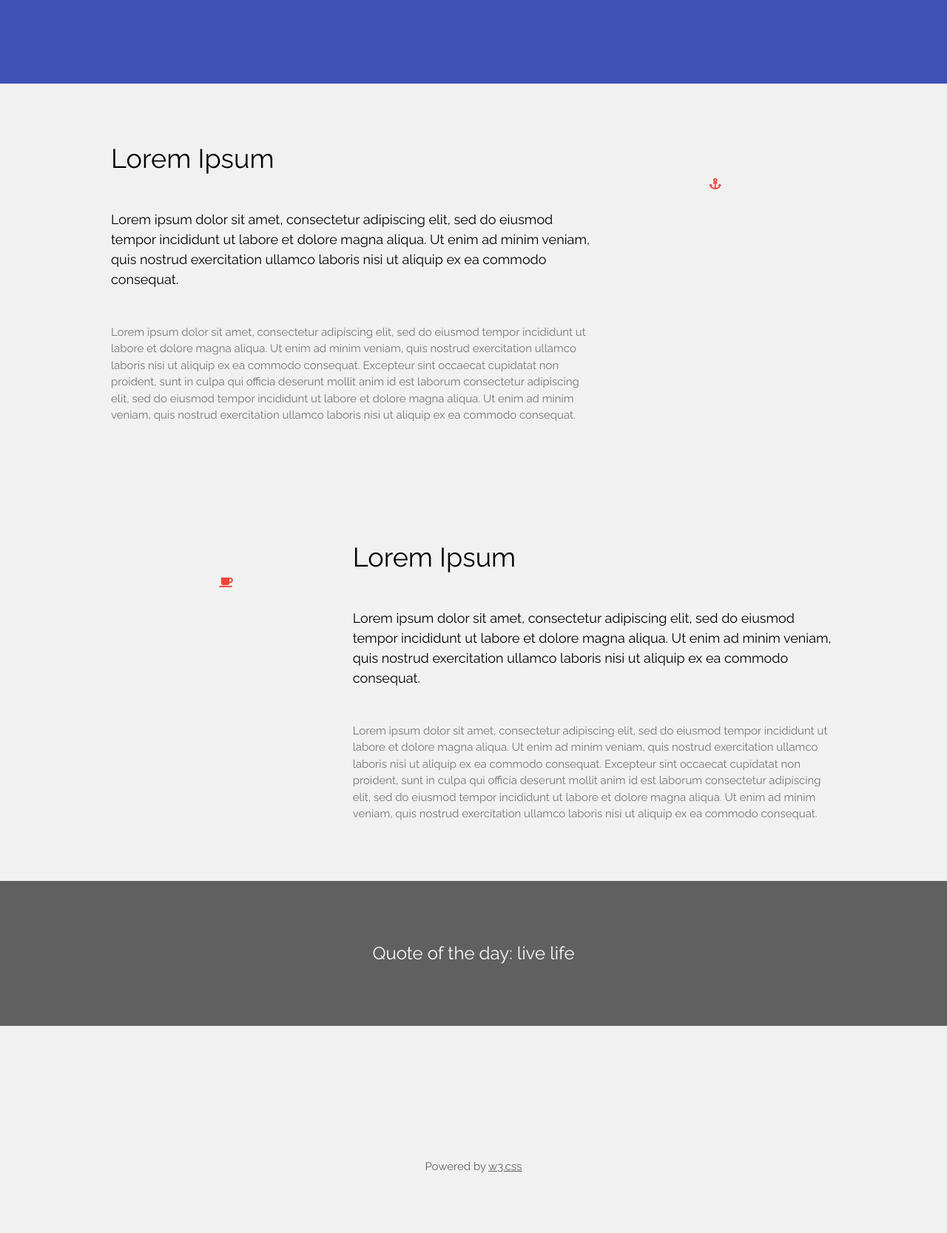
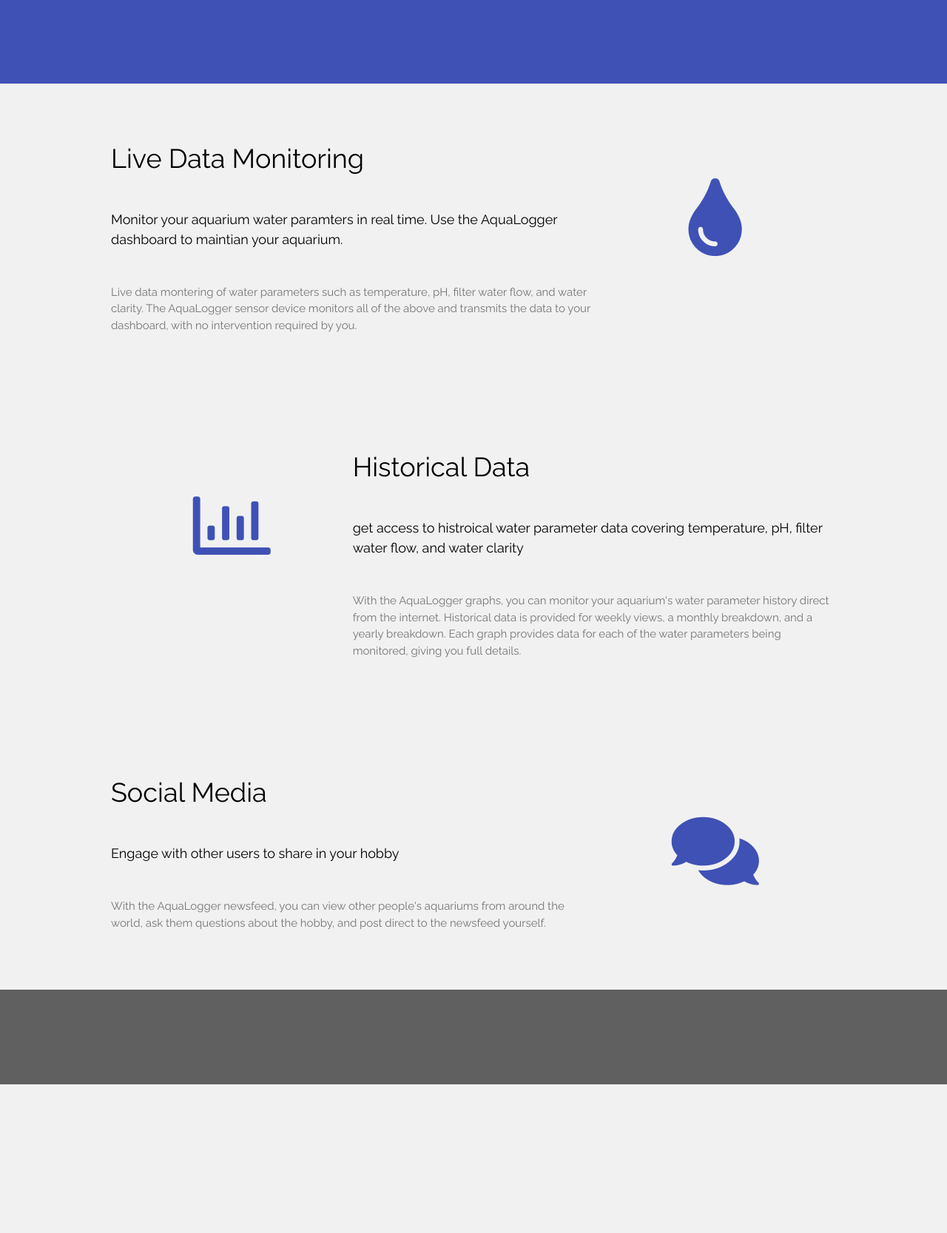
Before and after one commit to TinsleyGL/aquariumWebsite, a Flask app: page / in a window 1280 px wide. Shown: the part 329-1996 px from the top of the page at 74% size. After the commit the page ends 1795 px from the top, so only its background shows below. Run offline with Flask 2, Linux system fonts and the light colour scheme; some libraries are stand-ins or nearby versions.

Commit message:
finished

```diff
--- a/app/models.py
+++ b/app/models.py
@@ -115,7 +115,6 @@
             return mean
         except:
             pass
-            #print("An exception occurred")
             return 0
 
     def monthAverage(self, value, param):
--- a/app/routes.py
+++ b/app/routes.py
@@ -30,10 +30,7 @@
             flash(u'Invalid username or password', 'loginError')
             return redirect(url_for('index'))
         login_user(user, remember=form.remember_me.data)
-        next_page = request.args.get('next')
-        if not next_page or url_parse(next_page).netloc != '':
-            next_page = url_for('user', username=current_user.username)
-        return redirect(next_page)
+        return redirect(url_for('user', username=current_user.username))
     elif regForm.validate_on_submit() and regForm.register.data:
         if regForm.validate_username(regForm.username) == False:
             flash(u'Please use a different username.', 'regError')
@@ -175,12 +172,13 @@
 @app.route('/user/<username>')
 @login_required
 def user(username):
+    profileImageForm = UpdateProfilePictureForm()
     user = User.query.filter_by(username=username).first_or_404()
     posts = user.posts.all()
     aquariumForm = CreateAquariumForm()
     aquariumList = user.aquariums.all()
     if len(aquariumList) == 0:
-        return render_template('user.html', user=user, posts=posts, aquariumForm=aquariumForm)
+        return render_template('user.html', user=user, posts=posts, aquariumForm=aquariumForm,profileImageForm=profileImageForm)
     else:
         defaultAquarium = aquariumList[0]
         defaultAquariumDataFile = defaultAquarium.data
@@ -215,7 +213,8 @@
     monthlyChartData = defaultAquarium.monthChartData('ph','temp','flow','clarity')
     yearlyChartData = defaultAquarium.yearChartData('ph','temp','flow','clarity')
     return render_template('analysis.html', user=user, aquariumList=aquariumList, defaultAquarium=defaultAquarium,
-    weeklyChartData=weeklyChartData, monthlyChartData=monthlyChartData, yearlyChartData=yearlyChartData, profileImageForm = profileImageForm)
+    weeklyChartData=weeklyChartData, monthlyChartData=monthlyChartData, yearlyChartData=yearlyChartData,
+    profileImageForm = profileImageForm)
 
 @app.route('/user/<username>/newsfeed')
 @login_required
--- a/app/static/js/analysisData.js
+++ b/app/static/js/analysisData.js
@@ -2,7 +2,7 @@
 var monthlyChartD = JSON.parse(document.getElementById("mydiv2").dataset.data2);
 var yearlyChartD = JSON.parse(document.getElementById("mydiv3").dataset.data3);
 //console.log(weeklyChartD)
-console.log(monthlyChartD)
+//console.log(monthlyChartD)
 //console.log(yearlyChartD)
 //console.log(Object.values(monthlyChartD['clarity']));
 
@@ -16,7 +16,6 @@
 };
 
 setInterval(sendData,5000)
-
 socket.on('returnAnalysisData', function (data) {
     for (a in data) {
         if (document.getElementById(a + "Analysis")) {
@@ -28,7 +27,6 @@
                 addData(phChart, newLabel, data[a].ph)
                 addData(wfChart, newLabel, data[a].filterFlow)
                 addData(clarityChart, newLabel, parseFloat(data[a].clarity))
-                console.log(data[a].clarity)
             } catch (error) {
                 console.log(error)
             }
@@ -336,7 +334,6 @@
 
 for (i=1; i < 32; i++) {
     if (monthlyChartD['temp'][i] || monthlyChartD['temp'][i] == 0) {
-        console.log(monthlyChartD['temp'][i])
         addData(tempMonthlyChart, i.toString(), monthlyChartD['temp'][i])
         addData(phMonthlyChart, i.toString(), monthlyChartD['ph'][i])
         addData(wfMonthlyChart, i.toString(), monthlyChartD['flow'][i])
--- a/app/static/js/application.js
+++ b/app/static/js/application.js
@@ -1,14 +1,13 @@
 var socket = io.connect('http://' + document.domain + ':' + location.port);
 socket.on('connect', function() {
-    // we emit a connected message to let knwo the client that we are connected.
     socket.emit('client_connected', {data: 'connected'});
 });
 
 function sendData(){
     socket.emit('sendData', {data: 'Request'});
 };
+
 setInterval(sendData,5000)
-
 socket.on('data' ,function(data){
     for (a in data) {
         if (document.getElementById(a + "temperature")) {
@@ -46,7 +45,6 @@
 function tableUpdater(type, data){
     var dt = new Date()
     var label = String(dt.getHours()) + ':' + String(dt.getMinutes()) + ':' + String(dt.getSeconds())
-
     if (type == 'temp') {
         document.getElementById('tempTableUpdate').innerHTML = "Change in temperature: " + data;
         document.getElementById('tempTableTime').innerHTML  = label
--- a/app/templates/base.html
+++ b/app/templates/base.html
@@ -1,6 +1,6 @@
 <!DOCTYPE html>
 <html>
-<title>W3.CSS Template</title>
+<title>AquaLogger</title>
 <meta charset="UTF-8">
 <meta name="viewport" content="width=device-width, initial-scale=1">
 <link rel="stylesheet" href="https://www.w3schools.com/w3css/4/w3.css">
--- a/app/templates/index.html
+++ b/app/templates/index.html
@@ -38,7 +38,8 @@
                         {% for msg in loginErrors %}
                         <span style="color: red;">[{{ msg }}]</span>
                         {% endfor %}
-                        <p>{{ form.userLogin(class="w3-button w3-block w3-indigo w3-section w3-padding w3-round-xlarge") }}</p>
+                        <p>{{ form.userLogin(class="w3-button w3-block w3-indigo w3-section w3-padding w3-round-xlarge") }}
+                        </p>
                         <p>{{ form.remember_me(class="w3-check w3-margin-top") }} {{ form.remember_me.label }}</p>
                     </div>
                 </form>
@@ -50,7 +51,7 @@
             <div id='forgotPassword' class='w3-container' style='display: none;'>
                 <div class='w3-section'>
                     <p>
-                        hello
+
                     </p>
                 </div>
             </div>
@@ -104,22 +105,17 @@
 <div class="w3-row-padding w3-padding-64 w3-container">
     <div class="w3-content">
         <div class="w3-twothird">
-            <h1>Lorem Ipsum</h1>
-            <h5 class="w3-padding-32">Lorem ipsum dolor sit amet, consectetur adipiscing elit, sed do eiusmod tempor
-                incididunt ut labore et dolore magna aliqua. Ut enim ad minim veniam, quis nostrud exercitation ullamco
-                laboris nisi ut aliquip ex ea commodo consequat.</h5>
-
-            <p class="w3-text-grey">Lorem ipsum dolor sit amet, consectetur adipiscing elit, sed do eiusmod tempor
-                incididunt ut labore et dolore magna aliqua. Ut enim ad minim veniam, quis nostrud exercitation ullamco
-                laboris nisi ut aliquip ex ea commodo consequat. Excepteur sint
-                occaecat cupidatat non proident, sunt in culpa qui officia deserunt mollit anim id est laborum
-                consectetur adipiscing elit, sed do eiusmod tempor incididunt ut labore et dolore magna aliqua. Ut enim
-                ad minim veniam, quis nostrud exercitation ullamco
-                laboris nisi ut aliquip ex ea commodo consequat.</p>
+            <h1>Live Data Monitoring</h1>
+            <h5 class="w3-padding-32">Monitor your aquarium water paramters in real time. Use the AquaLogger dashboard
+                to maintian your aquarium.
+            </h5>
+            <p class="w3-text-grey">Live data montering of water parameters such as temperature, pH, filter water flow,
+                and water clarity. The AquaLogger sensor device monitors all of the above and transmits the data to your
+                dashboard, with no intervention required by you. </p>
         </div>
 
         <div class="w3-third w3-center">
-            <i class="fa fa-anchor w3-padding-64 w3-text-red"></i>
+            <i class="fas fa-tint fa-7x w3-padding-64 w3-text-indigo"></i>
         </div>
     </div>
 </div>
@@ -128,43 +124,42 @@
 <div class="w3-row-padding w3-light-grey w3-padding-64 w3-container">
     <div class="w3-content">
         <div class="w3-third w3-center">
-            <i class="fa fa-coffee w3-padding-64 w3-text-red w3-margin-right"></i>
+            <i class="far fa-chart-bar fa-7x w3-padding-64 w3-text-indigo"></i>
         </div>
 
         <div class="w3-twothird">
-            <h1>Lorem Ipsum</h1>
-            <h5 class="w3-padding-32">Lorem ipsum dolor sit amet, consectetur adipiscing elit, sed do eiusmod tempor
-                incididunt ut labore et dolore magna aliqua. Ut enim ad minim veniam, quis nostrud exercitation ullamco
-                laboris nisi ut aliquip ex ea commodo consequat.</h5>
+            <h1>Historical Data</h1>
+            <h5 class="w3-padding-32">get access to histroical water parameter data covering temperature, pH, filter
+                water flow,
+                and water clarity</h5>
+            <p class="w3-text-grey">With the AquaLogger graphs, you can monitor your aquarium's water parameter history
+                direct from the
+                internet. Historical data is provided for weekly views, a monthly breakdown, and a yearly breakdown.
+                Each graph provides
+                data for each of the water parameters being monitored, giving you full details.
+            </p>
+        </div>
+    </div>
+</div>
 
-            <p class="w3-text-grey">Lorem ipsum dolor sit amet, consectetur adipiscing elit, sed do eiusmod tempor
-                incididunt ut labore et dolore magna aliqua. Ut enim ad minim veniam, quis nostrud exercitation ullamco
-                laboris nisi ut aliquip ex ea commodo consequat. Excepteur sint
-                occaecat cupidatat non proident, sunt in culpa qui officia deserunt mollit anim id est laborum
-                consectetur adipiscing elit, sed do eiusmod tempor incididunt ut labore et dolore magna aliqua. Ut enim
-                ad minim veniam, quis nostrud exercitation ullamco
-                laboris nisi ut aliquip ex ea commodo consequat.</p>
+<div class="w3-row-padding w3-padding-64 w3-container">
+    <div class="w3-content">
+        <div class="w3-twothird">
+            <h1>Social Media</h1>
+            <h5 class="w3-padding-32">Engage with other users to share in your hobby
+            </h5>
+            <p class="w3-text-grey">With the AquaLogger newsfeed, you can view other people's aquariums from around the world,
+                ask them questions about the hobby, and post direct to the newsfeed yourself. </p>
+        </div>
+
+        <div class="w3-third w3-center">
+            <i class="fas fa-comments fa-7x w3-padding-64 w3-text-indigo"></i>
         </div>
     </div>
 </div>
 
 <div class="w3-container w3-black w3-center w3-opacity w3-padding-64">
-    <h1 class="w3-margin w3-xlarge">Quote of the day: live life</h1>
 </div>
-
-<!-- Footer -->
-<footer class="w3-container w3-padding-64 w3-center w3-opacity">
-    <div class="w3-xlarge w3-padding-32">
-        <i class="fa fa-facebook-official w3-hover-opacity"></i>
-        <i class="fa fa-instagram w3-hover-opacity"></i>
-        <i class="fa fa-snapchat w3-hover-opacity"></i>
-        <i class="fa fa-pinterest-p w3-hover-opacity"></i>
-        <i class="fa fa-twitter w3-hover-opacity"></i>
-        <i class="fa fa-linkedin w3-hover-opacity"></i>
-    </div>
-    <p>Powered by <a href="https://www.w3schools.com/w3css/default.asp" target="_blank">w3.css</a></p>
-</footer>
-
 
 <script>
     function forgotPassword() {
--- a/config.py
+++ b/config.py
@@ -2,7 +2,7 @@
 basedir = os.path.abspath(os.path.dirname(__file__))
 
 class Config(object):
-    SECRET_KEY = os.environ.get('SECRET_KEY') or 'you-will-never-guess'
+    SECRET_KEY = os.environ.get('SECRET_KEY') or 'terces_yek'
     # ...
     SQLALCHEMY_DATABASE_URI = os.environ.get('DATABASE_URL') or \
         'sqlite:///' + os.path.join(basedir, 'app.db')
```
Also changed, not shown: app/templates/user.html (+7 -7 lines).
